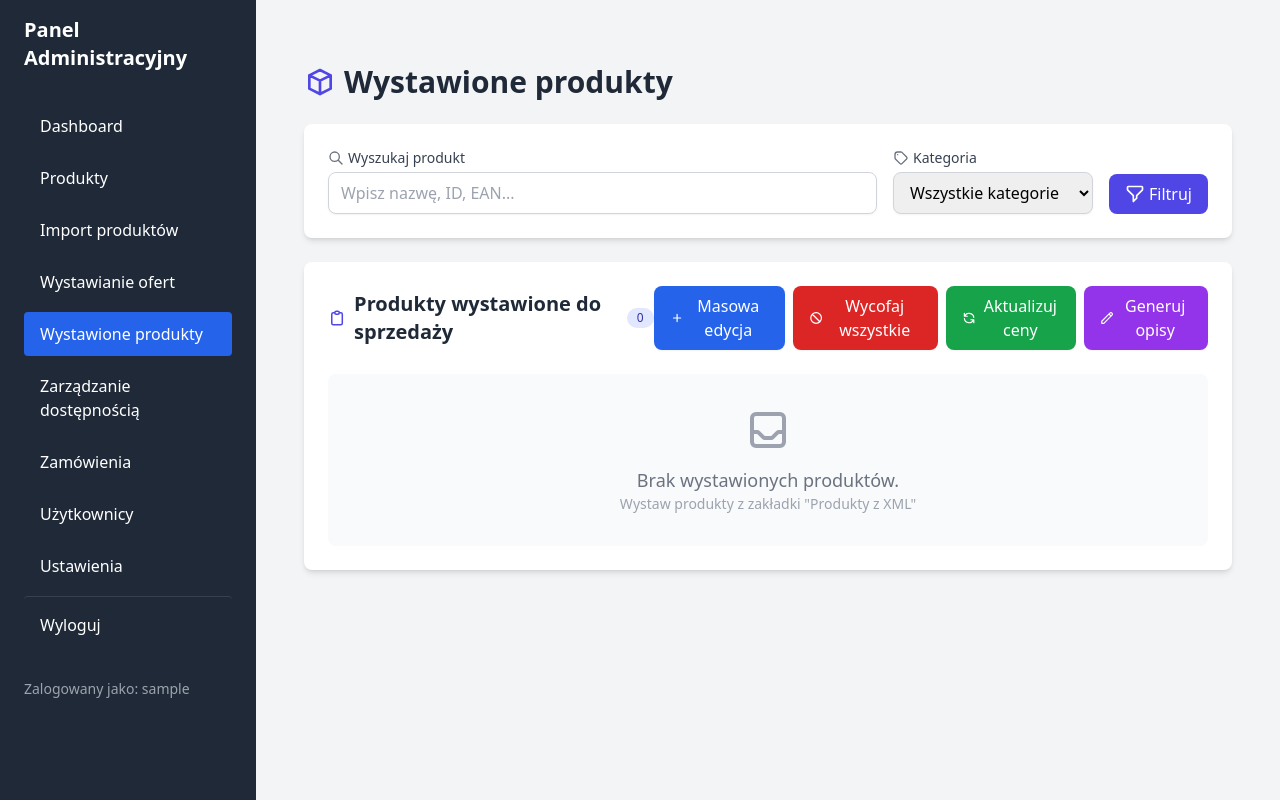
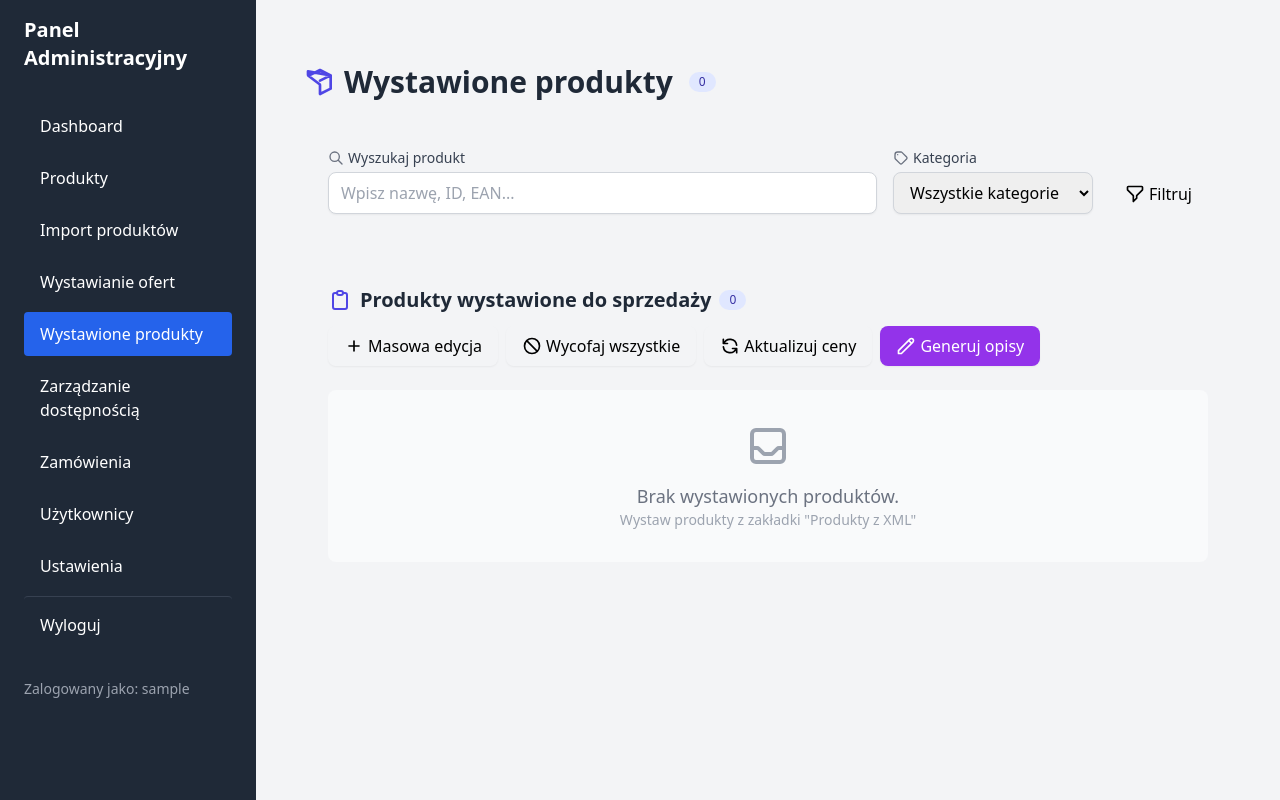
Before and after one commit to deecss/sklepapp, a Flask app: page /admin/published-products in a window 1280 px wide. Run offline with Flask 3, Linux system fonts and the light colour scheme; the visitor is signed in with stand-in values (Sample User, id 1); some libraries are stand-ins or nearby versions.

Commit message:
Auto-backup update

```diff
--- a/templates/admin_published_products.html
+++ b/templates/admin_published_products.html
@@ -5,41 +5,91 @@
 {% block head %}
 {{ super() }}
 <style>
+    /* Modern UI Variables */
+    :root {
+        --primary-color: #4f46e5;
+        --primary-hover: #4338ca;
+        --success-color: #10b981;
+        --warning-color: #f59e0b;
+        --danger-color: #ef4444;
+        --light-bg: #f9fafb;
+        --border-color: #e5e7eb;
+        --text-main: #1f2937;
+        --text-secondary: #6b7280;
+        --shadow-sm: 0 1px 2px 0 rgba(0, 0, 0, 0.05);
+        --shadow-md: 0 4px 6px -1px rgba(0, 0, 0, 0.1), 0 2px 4px -1px rgba(0, 0, 0, 0.06);
+        --shadow-lg: 0 10px 15px -3px rgba(0, 0, 0, 0.1), 0 4px 6px -2px rgba(0, 0, 0, 0.05);
+        --radius-sm: 0.25rem;
+        --radius-md: 0.375rem;
+        --radius-lg: 0.5rem;
+        --transition-fast: 0.15s ease;
+        --transition-normal: 0.3s ease;
+    }
+
     /* Animacje i efekty */
     @keyframes fadeIn {
         from { opacity: 0; transform: translateY(10px); }
         to { opacity: 1; transform: translateY(0); }
     }
 
+    @keyframes pulse {
+        0% { box-shadow: 0 0 0 0 rgba(79, 70, 229, 0.2); }
+        70% { box-shadow: 0 0 0 10px rgba(79, 70, 229, 0); }
+        100% { box-shadow: 0 0 0 0 rgba(79, 70, 229, 0); }
+    }
+
+    @keyframes shake {
+        0%, 100% { transform: translateX(0); }
+        20%, 60% { transform: translateX(-2px); }
+        40%, 80% { transform: translateX(2px); }
+    }
+
     .product-row {
-        transition: all 0.2s ease-in-out;
+        transition: all var(--transition-normal);
         animation: fadeIn 0.3s ease-in-out;
+        border-left: 3px solid transparent;
     }
 
     .product-row:hover {
-        background-color: rgba(249, 250, 251, 0.7);
+        background-color: rgba(249, 250, 251, 0.8);
         transform: translateY(-2px);
-        box-shadow: 0 4px 6px -1px rgba(0, 0, 0, 0.1), 0 2px 4px -1px rgba(0, 0, 0, 0.06);
+        box-shadow: var(--shadow-md);
+        border-left: 3px solid var(--primary-color);
+    }
+
+    .product-row.unsaved-changes {
+        background-color: rgba(255, 249, 219, 0.7) !important;
+        border-left: 3px solid var(--warning-color) !important;
     }
 
     .btn-icon {
-        transition: all 0.2s;
+        transition: all var(--transition-fast);
     }
 
     .btn-icon:hover {
-        transform: scale(1.2);
+        transform: scale(1.15);
     }
 
     .table-header {
         position: sticky;
         top: 0;
-        background-color: #f9fafb;
+        background-color: var(--light-bg);
         z-index: 10;
-        box-shadow: 0 1px 2px 0 rgba(0, 0, 0, 0.05);
+        box-shadow: var(--shadow-sm);
+        height: 60px;
+    }
+
+    .table-header th {
+        font-weight: 600;
+        text-transform: uppercase;
+        letter-spacing: 0.05em;
+        color: var(--text-secondary);
+        padding-top: 1rem;
+        padding-bottom: 1rem;
     }
 
     .action-button {
-        transition: all 0.2s;
+        transition: all var(--transition-fast);
         position: relative;
         overflow: hidden;
     }
@@ -97,17 +147,27 @@
         color: rgba(239, 68, 68, 1);
     }
 
-    /* Hover effects for inputs */
+    /* Form controls styling */
+    input, select {
+        transition: all var(--transition-fast);
+        box-shadow: var(--shadow-sm);
+    }
+
     input:hover, select:hover {
         border-color: #a5b4fc;
     }
 
-    /* Animated checkboxes */
+    input:focus, select:focus {
+        border-color: var(--primary-color);
+        box-shadow: 0 0 0 3px rgba(79, 70, 229, 0.2);
+    }
+
+    /* Custom checkbox styling */
     .animated-checkbox {
         position: relative;
         width: 1.2rem;
         height: 1.2rem;
-        border-radius: 0.25rem;
+        border-radius: var(--radius-sm);
         appearance: none;
         border: 2px solid #d1d5db;
         background-color: #fff;
@@ -117,8 +177,8 @@
     }
 
     .animated-checkbox:checked {
-        border-color: #4f46e5;
-        background-color: #4f46e5;
+        border-color: var(--primary-color);
+        background-color: var(--primary-color);
     }
 
     .animated-checkbox:checked::after {
@@ -138,20 +198,151 @@
         0% { opacity: 0; transform: rotate(45deg) scale(0.8); }
         100% { opacity: 1; transform: rotate(45deg) scale(1); }
     }
+
+    /* Button animations and styles */
+    .btn-primary {
+        background-color: var(--primary-color);
+        color: white;
+        transition: all var(--transition-fast);
+    }
+
+    .btn-primary:hover {
+        background-color: var(--primary-hover);
+        transform: translateY(-1px);
+        box-shadow: var(--shadow-md);
+    }
+
+    .btn-success {
+        background-color: var(--success-color);
+        color: white;
+    }
+
+    .btn-success:hover {
+        background-color: #0da271;
+    }
+
+    .btn-danger {
+        background-color: var(--danger-color);
+        color: white;
+    }
+
+    .btn-danger:hover {
+        background-color: #dc2626;
+    }
+
+    .btn-warning {
+        background-color: var(--warning-color);
+        color: white;
+    }
+
+    .btn-warning:hover {
+        background-color: #d97706;
+    }
+
+    /* Card and container styling */
+    .card {
+        background-color: white;
+        border-radius: var(--radius-lg);
+        box-shadow: var(--shadow-md);
+        transition: all var(--transition-normal);
+    }
+
+    .card:hover {
+        box-shadow: var(--shadow-lg);
+    }
+
+    /* Table styling */
+    .products-table {
+        border-collapse: separate;
+        border-spacing: 0;
+        width: 100%;
+        border-radius: var(--radius-lg);
+        overflow: hidden;
+    }
+
+    .products-table th:first-child {
+        border-top-left-radius: var(--radius-lg);
+    }
+
+    .products-table th:last-child {
+        border-top-right-radius: var(--radius-lg);
+    }
+
+    /* Toast notification */
+    .toast-notification {
+        position: fixed;
+        bottom: 1rem;
+        right: 1rem;
+        padding: 1rem;
+        background-color: var(--success-color);
+        color: white;
+        border-radius: var(--radius-md);
+        box-shadow: var(--shadow-lg);
+        z-index: 50;
+        transform: translateY(100px);
+        opacity: 0;
+        transition: all 0.3s ease;
+    }
+
+    .toast-notification.show {
+        transform: translateY(0);
+        opacity: 1;
+    }
+
+    /* Modal transitions */
+    .modal-backdrop {
+        background-color: rgba(0, 0, 0, 0.5);
+        transition: opacity 0.3s ease;
+    }
+
+    .modal-content {
+        transition: all 0.3s ease;
+    }
+
+    /* Loader animations */
+    @keyframes spin {
+        0% { transform: rotate(0deg); }
+        100% { transform: rotate(360deg); }
+    }
+
+    .loading-spinner {
+        width: 1.5rem;
+        height: 1.5rem;
+        border: 3px solid rgba(255, 255, 255, 0.3);
+        border-radius: 50%;
+        border-top-color: white;
+        animation: spin 1s linear infinite;
+        display: inline-block;
+    }
+
+    /* Fix for table layout */
+    .table-container {
+        overflow-x: auto;
+        border-radius: var(--radius-lg);
+        box-shadow: var(--shadow-md);
+    }
+
+    /* Animation for save button */
+    .animate-pulse {
+        animation: pulse 2s infinite;
+    }
 </style>
 {% endblock %}
 
 {% block admin_content %}
 <div class="container mx-auto px-4 py-8">
-    <h1 class="text-3xl font-bold mb-6 text-gray-800 flex items-center">
-        <svg xmlns="http://www.w3.org/2000/svg" class="h-8 w-8 mr-2 text-indigo-600" fill="none" viewBox="0 0 24 24" stroke="currentColor">
-            <path stroke-linecap="round" stroke-linejoin="round" stroke-width="2" d="M20 7l-8-4-8 4m16 0l-8 4m8-4v10l-8 4m0-10L4 7m8 4v10M4 7v10l8 4" />
+    <h1 class="text-3xl font-bold mb-6 text-gray-800 flex items-center gap-2">
+        <svg xmlns="http://www.w3.org/2000/svg" class="h-8 w-8 text-indigo-600" fill="none" viewBox="0 0 24 24" stroke="currentColor">
+            <path stroke-linecap="round" stroke-linejoin="round" stroke-width="2" d="M20 7l-8-4-8 4m16 0l-8 4m8-4v10l-8 4v-6.586a1 1 0 00-.293-.707L3.293 7.293A1 1 0 013 6.586V4z" />
         </svg>
         Wystawione produkty
+        <span class="ml-2 inline-flex items-center px-2.5 py-0.5 rounded-full text-xs font-medium bg-indigo-100 text-indigo-800">
+            {{ products|length }}
+        </span>
     </h1>
 
     <!-- Filtry produktów -->
-    <div class="bg-white shadow-md rounded-lg p-6 mb-6 transition-all duration-300 hover:shadow-lg">
+    <div class="card p-6 mb-6 transition-all duration-300 hover:shadow-lg">
         <div class="flex flex-wrap gap-4 items-end">
             <div class="flex-1 min-w-[250px]">
                 <label for="searchQuery" class="block text-sm font-medium text-gray-700 mb-1 flex items-center">
@@ -179,7 +370,7 @@
             </div>
 
             <div class="flex items-end">
-                <button id="applyFilters" class="bg-indigo-600 hover:bg-indigo-700 text-white font-medium py-2 px-4 rounded-lg focus:outline-none focus:ring-2 focus:ring-offset-2 focus:ring-indigo-500 transition-all duration-200 flex items-center">
+                <button id="applyFilters" class="btn-primary py-2 px-4 rounded-lg focus:outline-none focus:ring-2 focus:ring-offset-2 focus:ring-indigo-500 transition-all duration-200 flex items-center">
                     <svg xmlns="http://www.w3.org/2000/svg" class="h-5 w-5 mr-1" fill="none" viewBox="0 0 24 24" stroke="currentColor">
                         <path stroke-linecap="round" stroke-linejoin="round" stroke-width="2" d="M3 4a1 1 0 011-1h16a1 1 0 011 1v2.586a1 1 0 01-.293.707l-6.414 6.414a1 1 0 00-.293.707V17l-4 4v-6.586a1 1 0 00-.293-.707L3.293 7.293A1 1 0 013 6.586V4z" />
                     </svg>
@@ -190,8 +381,8 @@
     </div>
 
     <!-- Lista produktów -->
-    <div class="bg-white shadow-md rounded-lg p-6 transition-all duration-300 hover:shadow-lg">
-        <div class="flex justify-between items-center mb-6">
+    <div class="card p-6 transition-all duration-300">
+        <div class="flex justify-between items-center mb-6 flex-wrap gap-3">
             <h2 class="text-xl font-semibold text-gray-800 flex items-center">
                 <svg xmlns="http://www.w3.org/2000/svg" class="h-6 w-6 mr-2 text-indigo-600" fill="none" viewBox="0 0 24 24" stroke="currentColor">
                     <path stroke-linecap="round" stroke-linejoin="round" stroke-width="2" d="M9 5H7a2 2 0 00-2 2v12a2 2 0 002 2h10a2 2 0 002-2V7a2 2 0 00-2-2h-2M9 5a2 2 0 002 2h2a2 2 0 002-2M9 5a2 2 0 012-2h2a2 2 0 012 2" />
@@ -201,26 +392,26 @@
                     {{ products|length }}
                 </span>
             </h2>
-            <div class="flex gap-2">
-                <button id="bulkPriceUpdate" class="px-4 py-2 bg-blue-600 text-white rounded-lg hover:bg-blue-700 transition-all duration-200 flex items-center shadow-sm hover:shadow">
+            <div class="flex flex-wrap gap-2">
+                <button id="bulkPriceUpdate" class="btn-primary px-4 py-2 rounded-lg transition-all duration-200 flex items-center shadow-sm hover:shadow">
                     <svg xmlns="http://www.w3.org/2000/svg" class="h-5 w-5 inline-block mr-1 btn-icon" fill="none" viewBox="0 0 24 24" stroke="currentColor">
                         <path stroke-linecap="round" stroke-linejoin="round" stroke-width="2" d="M12 6v6m0 0v6m0-6h6m-6 0H6" />
                     </svg>
                     Masowa edycja
                 </button>
-                <button id="toggleAllAvailability" class="px-4 py-2 bg-red-600 text-white rounded-lg hover:bg-red-700 transition-all duration-200 flex items-center shadow-sm hover:shadow">
+                <button id="toggleAllAvailability" class="btn-danger px-4 py-2 rounded-lg transition-all duration-200 flex items-center shadow-sm hover:shadow">
                     <svg xmlns="http://www.w3.org/2000/svg" class="h-5 w-5 inline-block mr-1 btn-icon" fill="none" viewBox="0 0 24 24" stroke="currentColor">
                         <path stroke-linecap="round" stroke-linejoin="round" stroke-width="2" d="M18.364 18.364A9 9 0 005.636 5.636m12.728 12.728A9 9 0 015.636 5.636m12.728 12.728L5.636 5.636" />
                     </svg>
                     Wycofaj wszystkie
                 </button>
-                <button id="updateAllPricesWithMarkup" class="px-4 py-2 bg-green-600 text-white rounded-lg hover:bg-green-700 transition-all duration-200 flex items-center shadow-sm hover:shadow">
+                <button id="updateAllPricesWithMarkup" class="btn-success px-4 py-2 rounded-lg transition-all duration-200 flex items-center shadow-sm hover:shadow">
                     <svg xmlns="http://www.w3.org/2000/svg" class="h-5 w-5 inline-block mr-1 btn-icon" fill="none" viewBox="0 0 24 24" stroke="currentColor">
                         <path stroke-linecap="round" stroke-linejoin="round" stroke-width="2" d="M4 4v5h.582m15.356 2A8.001 8.001 0 004.582 9m0 0H9m11 11v-5h-.581m0 0a8.003 8.003 0 01-15.357-2m15.357 2H15" />
                     </svg>
                     Aktualizuj ceny
                 </button>
-                <button id="generateDescriptionsBulk" class="px-4 py-2 bg-purple-600 text-white rounded-lg hover:bg-purple-700 transition-all duration-200 flex items-center shadow-sm hover:shadow">
+                <button id="generateDescriptionsBulk" class="px-4 py-2 bg-purple-600 hover:bg-purple-700 text-white rounded-lg transition-all duration-200 flex items-center shadow-sm hover:shadow">
                     <svg xmlns="http://www.w3.org/2000/svg" class="h-5 w-5 inline-block mr-1 btn-icon" fill="none" viewBox="0 0 24 24" stroke="currentColor">
                         <path stroke-linecap="round" stroke-linejoin="round" stroke-width="2" d="M15.232 5.232l3.536 3.536m-2.036-5.036a2.5 2.5 0 113.536 3.536L6.5 21.036H3v-3.572L16.732 3.732z" />
                     </svg>
@@ -230,8 +421,8 @@
         </div>
 
         {% if products %}
-        <div class="overflow-x-auto">
-            <table class="min-w-full divide-y divide-gray-200 rounded-lg overflow-hidden">
+        <div class="table-container">
+            <table class="products-table min-w-full divide-y divide-gray-200">
                 <thead class="table-header">
                     <tr class="bg-gray-50">
                         <th scope="col" class="px-3 py-3 text-left text-xs font-medium text-gray-500 uppercase tracking-wider">
@@ -458,8 +649,8 @@
 </div>
 
 <!-- Modal do masowej aktualizacji cen -->
-<div id="bulkUpdateModal" class="fixed inset-0 bg-gray-900 bg-opacity-75 flex items-center justify-center z-50 hidden">
-    <div class="bg-white rounded-lg shadow-2xl p-6 max-w-md w-full transform transition-all duration-300 scale-95 opacity-0" id="modalContent">
+<div id="bulkUpdateModal" class="fixed inset-0 bg-gray-900 bg-opacity-75 flex items-center justify-center z-50 hidden transition-opacity duration-300 ease-in-out modal-backdrop">
+    <div class="bg-white rounded-lg shadow-2xl p-6 max-w-md w-full transform transition-all duration-300 scale-95 opacity-0 modal-content" id="modalContent">
         <div class="flex justify-between items-center mb-4">
             <h3 class="text-lg font-medium text-gray-900 flex items-center">
                 <svg xmlns="http://www.w3.org/2000/svg" class="h-5 w-5 mr-2 text-indigo-600" fill="none" viewBox="0 0 24 24" stroke="currentColor">
@@ -467,7 +658,7 @@
                 </svg>
                 Masowa aktualizacja produktów
             </h3>
-            <button id="closeBulkUpdateModal" class="text-gray-400 hover:text-gray-500 transition-colors duration-200">
+            <button id="closeBulkUpdateModal" class="text-gray-400 hover:text-gray-500 transition-colors duration-200 hover:rotate-90 transform">
                 <svg class="h-6 w-6" fill="none" viewBox="0 0 24 24" stroke="currentColor">
                     <path stroke-linecap="round" stroke-linejoin="round" stroke-width="2" d="M6 18L18 6M6 6l12 12" />
                 </svg>
@@ -549,10 +740,13 @@
         </div>
 
         <div class="mt-6 flex justify-end gap-3">
-            <button id="cancelBulkUpdate" class="px-4 py-2 bg-gray-100 text-gray-700 rounded-md hover:bg-gray-200 transition-all duration-200">
+            <button id="cancelBulkUpdate" class="px-4 py-2 bg-gray-100 text-gray-700 rounded-md hover:bg-gray-200 transition-all duration-200 flex items-center">
+                <svg xmlns="http://www.w3.org/2000/svg" class="h-5 w-5 mr-1" fill="none" viewBox="0 0 24 24" stroke="currentColor">
+                    <path stroke-linecap="round" stroke-linejoin="round" stroke-width="2" d="M6 18L18 6M6 6l12 12" />
+                </svg>
                 Anuluj
             </button>
-            <button id="applyBulkUpdate" class="px-4 py-2 bg-blue-600 text-white rounded-md hover:bg-blue-700 transition-all duration-200 flex items-center">
+            <button id="applyBulkUpdate" class="btn-primary px-4 py-2 rounded-md transition-all duration-200 flex items-center">
                 <svg xmlns="http://www.w3.org/2000/svg" class="h-5 w-5 mr-1" fill="none" viewBox="0 0 24 24" stroke="currentColor">
                     <path stroke-linecap="round" stroke-linejoin="round" stroke-width="2" d="M5 13l4 4L19 7" />
                 </svg>
@@ -1031,7 +1225,7 @@
                 }
             })
             .then(response => response.json())
-            .then data => {
+            .then(data => {
                 alert(data.message);
                 location.reload();
             })
@@ -1127,6 +1321,7 @@
         bulkUpdateModal.classList.remove('hidden');
         // Opóźnienie animacji, aby była widoczna
         setTimeout(() => {
+            bulkUpdateModal.classList.add('opacity-100');
             modalContent.classList.remove('scale-95', 'opacity-0');
             modalContent.classList.add('scale-100', 'opacity-100');
         }, 10);
@@ -1134,6 +1329,7 @@
 
     // Funkcja zamykająca modal z animacją
     function closeModal() {
+        bulkUpdateModal.classList.remove('opacity-100');
         modalContent.classList.remove('scale-100', 'opacity-100');
         modalContent.classList.add('scale-95', 'opacity-0');
         setTimeout(() => {
```
